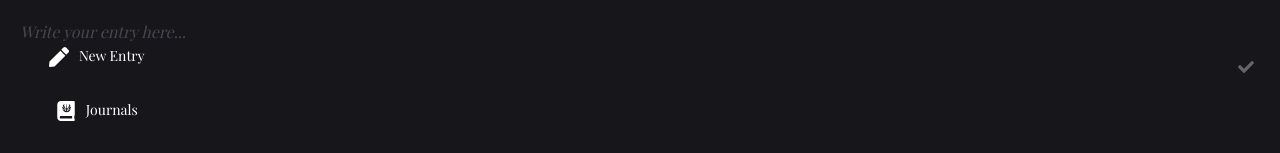
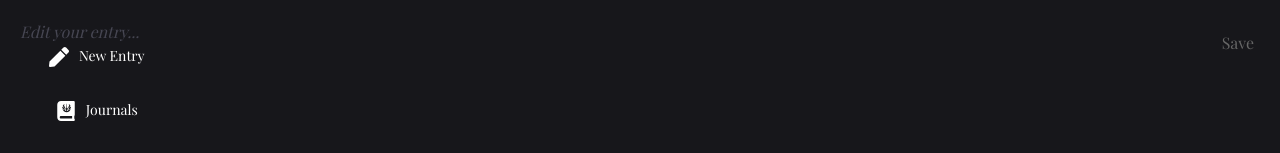
Before and after one commit to josegibson/micro-journal, a React (Create React App) app in the folder micro-journal/: page /entry/1/1 in a window 1280 px wide. Shown: the top 153 px of the page. Built offline with nearby package versions, Linux system fonts and the light colour scheme; a web font is replaced by a local one.

Commit message:
more statemanagement nighmare

```diff
--- a/micro-journal/src/components/BulletTextArea.js
+++ b/micro-journal/src/components/BulletTextArea.js
@@ -21,7 +21,8 @@ function BulletTextArea({ date }) {
 
   const handleFocus = (index) => {
     if (window.innerWidth <= 768) {
-      navigate(`/entry/${date}/${index}`);
+      const formattedDate = new Date(date).toISOString().split('T')[0];
+      navigate(`/entry/${formattedDate}/${index}`);
     } else {
       inputRefs.current[index].focus();
     }
--- a/micro-journal/src/components/JournalProvider.js
+++ b/micro-journal/src/components/JournalProvider.js
@@ -1,30 +1,72 @@
-import React, { createContext, useState, useEffect } from 'react';
+import React, { createContext, useReducer } from 'react';
 
 const JournalContext = createContext();
 
+const actionTypes = {
+  SAVE_ENTRY: 'SAVE_ENTRY',
+  TOGGLE_THEME: 'TOGGLE_THEME',
+};
+
+const journalReducer = (state, action) => {
+  switch (action.type) {
+    case actionTypes.SAVE_ENTRY:
+      const { date, entries } = action.payload;
+      return {
+        ...state,
+        journals: {
+          ...state.journals,
+          [date]: entries,
+        },
+      };
+    case actionTypes.TOGGLE_THEME:
+      return {
+        ...state,
+        theme: state.theme === 'light' ? 'dark' : 'light',
+      };
+    default:
+      return state;
+  }
+};
+
+const initialState = {
+  journals: {},
+  theme: 'light',
+};
+
 const JournalProvider = ({ children }) => {
-  const [journals, setJournals] = useState({});
-  const [theme, setTheme] = useState('light');
+  const [state, dispatch] = useReducer(journalReducer, initialState);
 
   const handleSaveEntry = (date, newEntries) => {
     const formattedDate = date.toISOString().split('T')[0];
-    setJournals((prevJournals) => ({
-      ...prevJournals,
-      [formattedDate]: newEntries,
-    }));
+    const existingEntries = state.journals[formattedDate] || [];
+
+    if (JSON.stringify(existingEntries) !== JSON.stringify(newEntries)) {
+      dispatch({
+        type: actionTypes.SAVE_ENTRY,
+        payload: { date: formattedDate, entries: newEntries },
+      });
+    }
+  };
+
+  const toggleTheme = () => {
+    dispatch({ type: actionTypes.TOGGLE_THEME });
   };
 
   const getEntriesForDate = (date) => {
     const formattedDate = date.toISOString().split('T')[0];
-    return journals[formattedDate] || [''];
-  };
-
-  const toggleTheme = () => {
-    setTheme((prevTheme) => (prevTheme === 'light' ? 'dark' : 'light'));
+    return state.journals[formattedDate] || [''];
   };
 
   return (
-    <JournalContext.Provider value={{ journals, handleSaveEntry, getEntriesForDate, theme, toggleTheme }}>
+    <JournalContext.Provider
+      value={{
+        journals: state.journals,
+        handleSaveEntry,
+        getEntriesForDate,
+        theme: state.theme,
+        toggleTheme,
+      }}
+    >
       {children}
     </JournalContext.Provider>
   );
--- a/micro-journal/src/components/useBulletEntries.js
+++ b/micro-journal/src/components/useBulletEntries.js
@@ -1,5 +1,13 @@
 import { useRef, useContext, useEffect } from "react";
 import { JournalContext } from './JournalProvider';
+
+function arraysEqual(arr1, arr2) {
+  if (arr1.length !== arr2.length) return false;
+  for (let i = 0; i < arr1.length; i++) {
+    if (arr1[i] !== arr2[i]) return false;
+  }
+  return true;
+}
 
 export const useBulletEntries = (date, entries, setEntries) => {
   const { journals, handleSaveEntry } = useContext(JournalContext);
@@ -8,16 +16,17 @@ export const useBulletEntries = (date, entries, setEntries) => {
   useEffect(() => {
     const dateStr = new Date(date).toISOString().split('T')[0];
     const journalEntries = journals[dateStr] || [''];
-    setEntries(journalEntries);
+
+    if (!arraysEqual(journalEntries, entries)) {
+      setEntries(journalEntries);
+    }
   }, [journals, date, setEntries]);
 
   const handleEntryChange = (index, value) => {
-    setEntries((prevEntries) => {
-      const updatedEntries = [...prevEntries];
-      updatedEntries[index] = value;
-      handleSaveEntry(new Date(date), updatedEntries);
-      return updatedEntries;
-    });
+    const updatedEntries = [...entries];
+    updatedEntries[index] = value;
+    handleSaveEntry(new Date(date), updatedEntries);
+    setEntries(updatedEntries);
   };
 
   const focusInput = (index, position = 'end') => {
@@ -41,15 +50,15 @@ export const useBulletEntries = (date, entries, setEntries) => {
         if (index === entries.length - 1) {
           updatedEntries.push('');
         }
+        handleSaveEntry(new Date(date), updatedEntries);
         setEntries(updatedEntries);
-        handleSaveEntry(new Date(date), updatedEntries);
         focusInput(index + 1);
       }
     } else if (event.key === "Backspace" && entries[index] === "" && index > 0) {
       event.preventDefault();
       const updatedEntries = entries.filter((_, i) => i !== index);
+      handleSaveEntry(new Date(date), updatedEntries);
       setEntries(updatedEntries);
-      handleSaveEntry(new Date(date), updatedEntries);
       focusInput(index - 1);
     }
   };
--- a/micro-journal/src/pages/BulletEntryPage.js
+++ b/micro-journal/src/pages/BulletEntryPage.js
@@ -1,62 +1,86 @@
-import React, { useState, useContext, useEffect, useRef } from "react";
-import { useParams, useNavigate } from "react-router-dom";
-import { JournalContext } from "../components/JournalProvider";
-import { FaCheck } from "react-icons/fa";
+import React, { useState, useEffect, useContext, useRef } from 'react';
+import { useParams, useNavigate } from 'react-router-dom';
+import { JournalContext } from '../components/JournalProvider';
+
+function arraysEqual(arr1, arr2) {
+  if (arr1.length !== arr2.length) return false;
+  for (let i = 0; i < arr1.length; i++) {
+    if (arr1[i] !== arr2[i]) return false;
+  }
+  return true;
+}
 
 function BulletEntryPage() {
   const { date, index } = useParams();
   const navigate = useNavigate();
-  const { journals, handleSaveEntry } = useContext(JournalContext);
-  const [entry, setEntry] = useState(journals[date]?.[index] || "");
+  const { getEntriesForDate, handleSaveEntry } = useContext(JournalContext);
+  const formattedDate = new Date(date).toISOString().split('T')[0];
+  const parsedIndex = parseInt(index, 10);
+  const [entries, setEntries] = useState(() => getEntriesForDate(new Date(date)));
+  const [entry, setEntry] = useState(entries[parsedIndex] || '');
   const textareaRef = useRef(null);
 
+  useEffect(() => {
+    const journalEntries = getEntriesForDate(new Date(date));
+
+    // Prevent unnecessary state updates
+    if (!arraysEqual(journalEntries, entries)) {
+      setEntries(journalEntries);
+      setEntry(journalEntries[parsedIndex] || '');
+    }
+  }, [getEntriesForDate, date, parsedIndex, entries]);
+
+  useEffect(() => {
+    adjustTextareaHeight();
+  }, [entry]);
+
+  const adjustTextareaHeight = () => {
+    if (textareaRef.current) {
+      textareaRef.current.style.height = 'auto';
+      textareaRef.current.style.height = `${textareaRef.current.scrollHeight}px`;
+      const length = textareaRef.current.value.length;
+      textareaRef.current.setSelectionRange(length, length);
+    }
+  };
+
   const handleSave = () => {
-    if (!journals[date]) {
-      journals[date] = [''];
+    const updatedEntries = [...entries];
+    if (parsedIndex >= 0 && parsedIndex < updatedEntries.length) {
+      updatedEntries[parsedIndex] = entry;
+    } else if (parsedIndex === updatedEntries.length) {
+      updatedEntries.push(entry);
     }
-    const updatedEntries = [...journals[date]];
-    updatedEntries[index] = entry;
 
     if (updatedEntries[updatedEntries.length - 1].trim() !== '') {
       updatedEntries.push('');
     }
 
     handleSaveEntry(new Date(date), updatedEntries);
-    console.log("Entry saved:", updatedEntries); // Debugging log
-    navigate(`/${date}`); // Navigate directly to the NewEntry page for the specific date
+    navigate(`/${formattedDate}`);
   };
 
-  const adjustTextareaHeight = () => {
-    const textarea = textareaRef.current;
-    if (textarea) {
-      textarea.style.height = 'auto'; // Reset height
-      textarea.style.height = `${textarea.scrollHeight + 10}px`; // Set to scroll height
+  const handleChange = (e) => {
+    setEntry(e.target.value);
+  };
+
+  const handleKeyDown = (e) => {
+    if (e.key === 'Enter') {
+      e.preventDefault();
+      handleSave();
     }
   };
-
-  useEffect(() => {
-    adjustTextareaHeight(); // Adjust height on initial render
-    if (textareaRef.current) {
-      const length = textareaRef.current.value.length;
-      textareaRef.current.setSelectionRange(length, length); // Set cursor to the end
-    }
-  }, [entry]);
 
   return (
     <div className="fullscreen-textarea">
       <textarea
         ref={textareaRef}
         value={entry}
-        onChange={(e) => {
-          setEntry(e.target.value);
-          adjustTextareaHeight(); // Adjust height on change
-        }}
-        autoFocus
-        placeholder="Write your entry here..."
+        onChange={handleChange}
+        onKeyDown={handleKeyDown}
+        placeholder="Edit your entry..."
+        rows={1}
       />
-      <button onClick={handleSave}>
-        <FaCheck fontSize={16} />
-      </button>
+      <button onClick={handleSave}>Save</button>
     </div>
   );
 }
```
